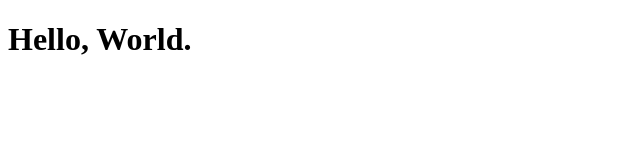
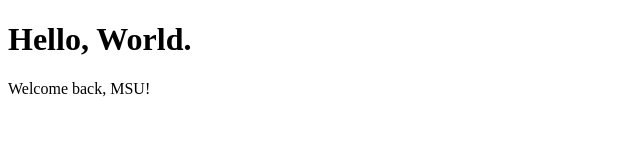
Before and after one commit to leawesomeness23/Hello-World-fs25, a plain HTML site: page index.html in a window 1280 px wide. Shown: the whole page, without its empty margins (0-640 px from the left). Drawn offline with Linux system fonts and the light colour scheme.

Commit message:
Finished

```diff
--- a/index.html
+++ b/index.html
@@ -6,5 +6,6 @@
 </head>
 <body>
     <h1>Hello, World.</h1>
+    <p>Welcome back, MSU!</p>
 </body>
 </html>
```
